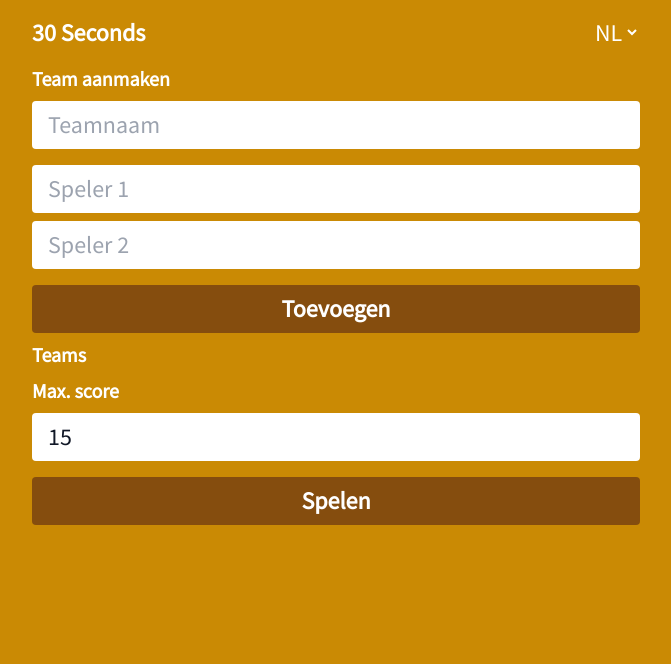
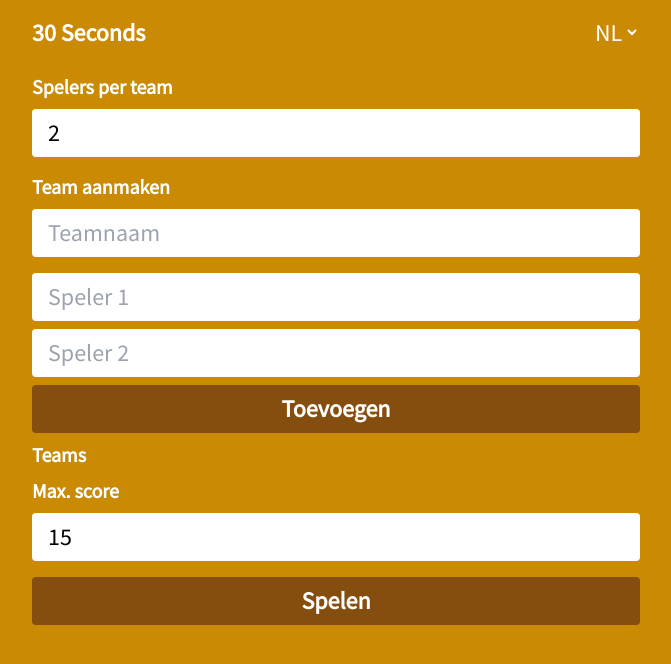
Before and after one commit to martijnd/30seconds, a Vue app: page / in a window 1280 px wide. Shown: the top 664 px of the page, without its empty margins (304-975 px from the left). Built offline with nearby package versions, Linux system fonts and the light colour scheme.

Commit message:
Variable amount of players

```diff
--- a/src/App.vue
+++ b/src/App.vue
@@ -12,55 +12,58 @@
   localStorage.locale = value;
 })
 
-const SECONDS = 30;
+const SECONDS = 1;
 const subjects = computed(() => locale.value === 'nl' ? nl : en);
 const chosenSubjects = ref<string[]>([]);
+const teamSize = ref(2);
 
 const maxScore = ref(15);
 
 // Single team data
 const name = ref(
-// 'Team 3'
-''
+  // 'Team 3'
+  ''
 );
-const input1 = ref(
-// 'Player 5'
-''
-);
-const input2 = ref(
-// 'Player 6'
-''
-);
+const playerData = ref(Array.from({ length: teamSize.value }, () => ''));
 
-const turn = ref<Turn>({ teamIndex: 0, playerIndex: 0 });
-const currentPlayer = computed(() => teams.value[turn.value.teamIndex][`player${turn.value.playerIndex}`])
+watch(() => teamSize.value, (newVal, oldVal) => {
+  if (newVal > oldVal) {
+    playerData.value = [...playerData.value, ...Array.from({ length: newVal - oldVal }, () => '')];
+  } else {
+    playerData.value = playerData.value.slice(0, newVal);
+  }
+});
+
+
+const turn = ref<Turn>({ teamIndex: 2, playerIndex: 2 });
+const currentPlayer = computed(() => teams.value[turn.value.teamIndex].players[turn.value.playerIndex])
 const guessedSubjects = ref([]);
 
-function getNewIndices({ teamIndex, playerIndex }: Turn, amountOfTeams: number): Turn {
-  if (teamIndex === amountOfTeams && playerIndex === 1) {
-    return { teamIndex: 0, playerIndex: 0 }
+function nextPlayer({ teamIndex, playerIndex }: Turn, numTeams: number, numPlayers: number) {
+  // Increase the team index.
+  teamIndex = (teamIndex + 1) % numTeams;
+  // If the team index is 0, it means that every team has had its turn, so we need to increment the player index.
+  if (teamIndex === 0) {
+    playerIndex = (playerIndex + 1) % numPlayers;
   }
-  if (teamIndex === amountOfTeams - 1) {
-    return { teamIndex: 0, playerIndex: playerIndex === 1 ? 0 : 1 }
-  }
-  return { teamIndex: teamIndex + 1, playerIndex }
+
+  return { teamIndex, playerIndex };
 }
 
 const gameState = ref(GameState.Setup);
 
 // State
-const teams = ref<Team[]>(/*[
-  { name: 'Team 1', player0: 'Player 1', player1: 'Player 2', score: 0 },
-  { name: 'Team 2', player0: 'Player 3', player1: 'Player 4', score: 0 }
-]*/ []);
+const teams = ref<Team[]>([
+  // { name: 'Team 1', players: ['Player 1 team 1', 'Player 2 team 1', 'Player 3 team 1'], score: 0 },
+  // { name: 'Team 2', players: ['Player 1 team 2', 'Player 2 team 2', 'Player 3 team 2'], score: 0 },
+  // { name: 'Team 3', players: ['Player 1 team 3', 'Player 2 team 3', 'Player 3 team 3'], score: 0 }
+]);
 const winningTeam = computed(() => teams.value.find(team => team.score >= maxScore.value));
 const sortedTeams = computed(() => teams.value.sort((teamA, teamB) => teamB.score - teamA.score));
 const teamInputRef = ref<HTMLInputElement | null>(null);
 function onAddTeam() {
-  teams.value = [...teams.value, { name: name.value, player0: input1.value, player1: input2.value, score: 0 }];
+  teams.value = [...teams.value, { name: name.value, players: playerData.value, score: 0 }];
   name.value = '';
-  input1.value = '';
-  input2.value = '';
   teamInputRef.value?.focus();
 }
 
@@ -84,7 +87,7 @@
 
 function onConfirmScore() {
   teams.value = teams.value.map(team => {
-    return team.player0 === currentPlayer.value || team.player1 === currentPlayer.value ? {
+    return team.players.includes(currentPlayer.value) ? {
       ...team,
       score: team.score + guessedSubjects.value.length
     } : team;
@@ -97,7 +100,7 @@
     return;
   }
 
-  turn.value = getNewIndices(turn.value, teams.value.length);
+  turn.value = nextPlayer(turn.value, teams.value.length, teamSize.value);
   gameState.value = GameState.PlayerReady;
 }
 
@@ -122,12 +125,15 @@
     </div>
 
     <template v-if="gameState === GameState.Setup">
-      <h2 class="font-semibold text-xl my-2">{{ t('create-teams') }}</h2>
-      <form @submit.prevent="onAddTeam" class="flex flex-col text-gray-900">
-        <input ref="teamInputRef" class="px-4 py-2 rounded mb-4" type="text" :placeholder="t('team-name')"
+      <form @submit.prevent="onAddTeam" class="flex flex-col">
+        <h2 class="font-semibold text-xl my-2">{{ t('team-size') }}</h2>
+        <input class="px-4 py-2 rounded text-black mb-2" type="number" min="2" max="6" step="1" v-model="teamSize"
+          required>
+        <h2 class="font-semibold text-xl my-2">{{ t('create-teams') }}</h2>
+        <input ref="teamInputRef" class="px-4 py-2 rounded text-black mb-4" type="text" :placeholder="t('team-name')"
           v-model="name" required>
-        <input class="px-4 py-2 rounded mb-2" type="text" :placeholder="`${t('player')} 1`" v-model="input1" required>
-        <input class="px-4 py-2 rounded mb-4" type="text" :placeholder="`${t('player')} 2`" v-model="input2" required>
+        <input v-for="(_, i) of playerData" class="px-4 py-2 rounded text-black mb-2" type="text"
+          :placeholder="`${t('player')} ${i + 1}`" v-model="playerData[i]" />
         <button type="submit" class="bg-yellow-800 rounded p-2 text-white font-semibold">{{ t('create') }}</button>
       </form>
       <h2 class="font-semibold text-xl my-2">Teams</h2>
@@ -137,7 +143,7 @@
 
       <h2 class="font-semibold text-xl my-2">Max. score</h2>
       <form @submit.prevent="onClickPlay" class="text-gray-900 flex flex-col">
-        <input class="px-4 py-2 rounded mb-2" type="number" placeholder="Max. score" v-model="maxScore">
+        <input class="px-4 py-2 rounded text-black mb-2" type="number" placeholder="Max. score" v-model="maxScore">
         <button type="submit" class="bg-yellow-800 rounded py-2 px-4 my-2 text-white font-semibold">
           {{ t('play') }}
         </button>
--- a/src/main.ts
+++ b/src/main.ts
@@ -6,6 +6,7 @@
 const messages = {
   nl: {
     "create-teams": "Team aanmaken",
+    "team-size": "Spelers per team",
     "team-name": "Teamnaam",
     create: "Toevoegen",
     player: "Speler",
@@ -17,6 +18,7 @@
   },
   en: {
     "create-teams": "Create team",
+    "team-size": "Players per team",
     "team-name": "Team name",
     create: "Add team",
     player: "Player",
--- a/src/types/index.ts
+++ b/src/types/index.ts
@@ -8,12 +8,11 @@
 
 export interface Team {
   name: string;
-  player0: string;
-  player1: string;
+  players: string[];
   score: number;
 }
 
 export interface Turn {
   teamIndex: number;
-  playerIndex: 0 | 1;
+  playerIndex: number;
 }
```
